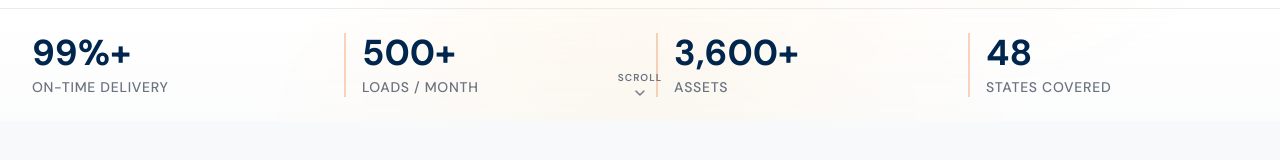
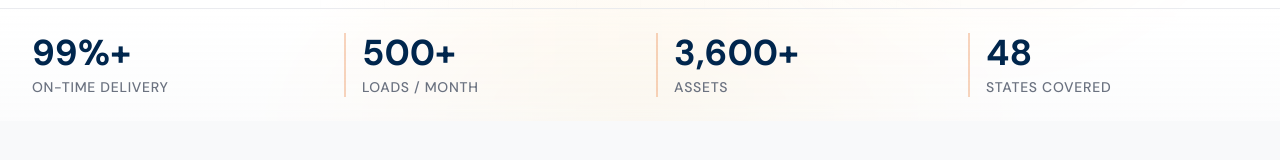
Before and after one commit to HusbanTech12/ship_smart_solution, a Next.js app: page / in a window 1280 px wide. Shown: the part 774-934 px from the top of the page. Built offline with nearby package versions, Linux system fonts and the light colour scheme.

Commit message:
fix(hero): remove scroll indicator that overlapped stats strip

```diff
--- a/components/landing/hero-section.tsx
+++ b/components/landing/hero-section.tsx
@@ -9,7 +9,6 @@
   Package,
   CheckCircle2,
   ShieldCheck,
-  ChevronDown,
 } from "lucide-react"
 import Link from "next/link"
 import { Button } from "@/components/ui/button"
@@ -393,16 +392,6 @@
         </div>
       </div>
 
-      <motion.div
-        initial={anim ? { opacity: 0, y: -10 } : undefined}
-        animate={anim ? { opacity: 1, y: 0 } : undefined}
-        transition={{ duration: 0.6, delay: 0.8 }}
-        className="absolute bottom-4 left-1/2 -translate-x-1/2 z-20 hidden md:flex flex-col items-center gap-1 text-brand-muted"
-        aria-hidden="true"
-      >
-        <span className="text-[10px] font-semibold uppercase tracking-widest">Scroll</span>
-        <ChevronDown className="h-4 w-4 animate-bounce" />
-      </motion.div>
     </section>
   )
 }
```
